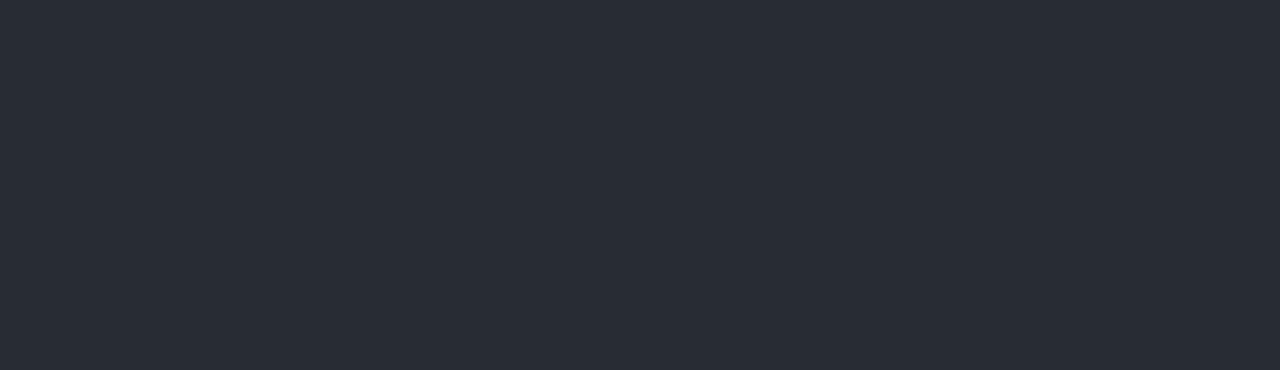
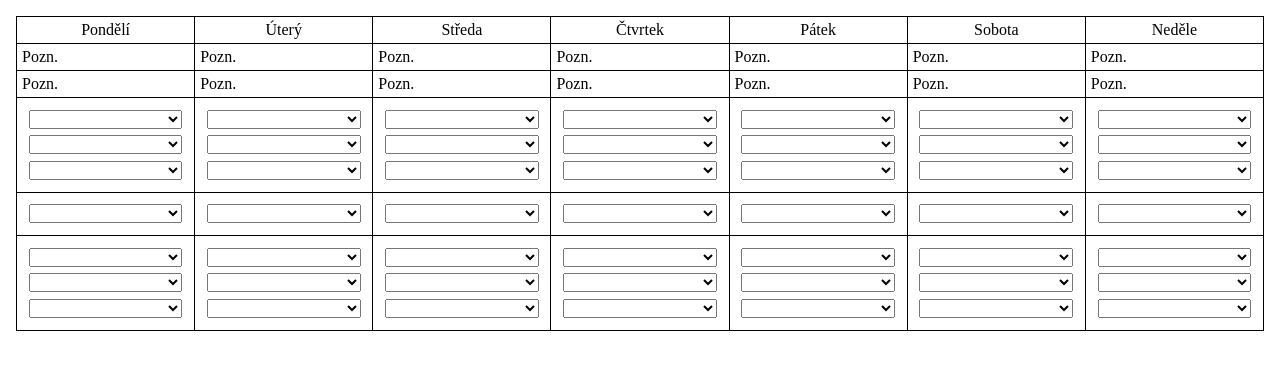
Before and after one commit to jarcik/menu-planning, a React (Create React App) app: page / in a window 1280 px wide. Shown: the top 370 px of the page. Built offline with nearby package versions, Linux system fonts and the light colour scheme.

Commit message:
working dropdowns without no duplicity policy

```diff
--- /dev/null
+++ b/public/meals.json
@@ -0,0 +1,24 @@
+{
+    "meals": [
+      { "id": 1, "name": "soup1",  "category": "soup" },
+      { "id": 2, "name": "soup2", "category": "soup" },
+      { "id": 3, "name": "soup13",  "category": "soup" },
+      { "id": 4, "name": "soup14", "category": "soup" },
+      { "id": 5, "name": "soup15",  "category": "soup" },
+      { "id": 6, "name": "soup16", "category": "soup" },
+      { "id": 8, "name": "sidedish1",  "category": "sidedish" },
+      { "id": 9, "name": "sidedish2", "category": "sidedish" },
+      { "id": 10, "name": "sidedish3",  "category": "sidedish" },
+      { "id": 11, "name": "sidedish4", "category": "sidedish" },
+      { "id": 12, "name": "sidedish5",  "category": "sidedish" },
+      { "id": 13, "name": "sidedish6", "category": "sidedish" },
+      { "id": 14, "name": "salad1",  "category": "salad" },
+      { "id": 15, "name": "salad2", "category": "salad" },
+      { "id": 16, "name": "salad3",  "category": "salad" },
+      { "id": 17, "name": "salad4", "category": "salad" },
+      { "id": 18, "name": "salad5",  "category": "salad" },
+      { "id": 19, "name": "dessert1", "category": "dessert" },
+      { "id": 20, "name": "dessert2",  "category": "dessert" },
+      { "id": 21, "name": "dessert3", "category": "dessert" }
+    ]
+}
--- a/src/App.css
+++ b/src/App.css
@@ -1,14 +1,15 @@
-.App {
-  text-align: center;
+
+table {
+    width: calc(100% - 2em);
+    margin: 1em;
 }
 
-.App-header {
-  background-color: #282c34;
-  min-height: 100vh;
-  display: flex;
-  flex-direction: column;
-  align-items: center;
-  justify-content: center;
-  font-size: calc(10px + 2vmin);
-  color: white;
+th {
+    margin: 5%;
+    width: calc(95% / 7);
 }
+
+td, th {
+    border: black 1px solid;
+    padding: 5px;
+}
--- a/src/App.js
+++ b/src/App.js
@@ -1,12 +1,205 @@
 import './App.css';
+import React, { Component } from 'react';
+import MealsDrop from './MealsDrop';
+import { LUNCH, DESSERTTYPE, DINNER, SOUP, SALAD, SIDEDISH, DESSERT } from './constants';
 
-function App() {
-  return (
-    <div className="App">
-      <header className="App-header">
-      </header>
-    </div>
-  );
+class App extends Component {
+
+  constructor(props) {
+      super(props);
+
+      //initiate state
+      this.state = {
+        meals: null,
+        error: null,
+        isLoaded: false,
+        selectedMenu: this.createNewSelectedMenu()
+      };
+    }
+
+  //create initial object of selected meal plan
+  createNewSelectedMenu() {
+    //array
+    let selectedMenu = [
+    ];
+
+    //to 7 as days of the week
+    for(let i = 0; i < 7; i++) {
+      selectedMenu.push({
+        lunch: {
+          soup: "",
+          sidedish: "",
+          salad: ""
+        },
+        dessert: "",
+        dinner:{
+          soup: "",
+          sidedish: "",
+          salad: ""
+        }
+      });
+    }
+
+    //return newly created initial object
+    return selectedMenu;
+  }
+
+  componentDidMount() {
+    //load meals
+    fetch("meals.json")
+    .then(res => res.json())
+    .then(
+      (result) => {
+        this.setState({
+          isLoaded: true,
+          meals: result.meals
+        });
+      },
+      // Note: it's important to handle errors here
+      // instead of a catch() block so that we don't swallow
+      // exceptions from actual bugs in components.
+      (error) => {
+        this.setState({
+          isLoaded: true,
+          error
+        });
+      }
+    )
+  }
+
+  //get meals from data object
+  getMeals(type) {
+    //filter by category and not selected state
+    let meals = this.state.meals.filter((q) => q.category === type);;
+    return meals;
+  }
+
+  //handle change on the meals dropdown component and update the state
+  dropChange = param => {
+    console.log('do something: ', param);
+
+    let selectedMenu = this.state.selectedMenu;
+    let { dayTime, day, type, value } = param;
+
+    //pick menu for particular day from the array
+    let menuForDay = this.state.selectedMenu[day];
+    //update object of menu for the day
+    this.updateSelectedMenu(dayTime, type, value, menuForDay);
+
+    //update state with new object of selected menun
+    this.setState({selectedMenu: selectedMenu});
+  }
+
+  //update selected meal object with selected value
+  updateSelectedMenu(dayTime, type, value, menuForDay) {
+    //based on type of the dish select the object for updating the value
+    let meal = null;
+    switch(dayTime) {
+      case LUNCH:
+        meal = menuForDay.lunch;
+      break;
+      case DESSERTTYPE:
+        break;
+      case DINNER:
+        meal = menuForDay.dinner;
+        break;
+      default:
+        break;
+    }
+
+    //update value
+    switch(type) {
+      case SOUP:
+        meal.soup = value;
+        break;
+      case SIDEDISH:
+        meal.sidedish = value;
+        break;
+      case SALAD:
+        meal.salad = value;
+        break;
+      case DESSERT:
+        menuForDay.dessert = value;
+        break;
+      default:
+        break;
+    }
+    return menuForDay;
+  }
+
+  render() {
+    const { error, isLoaded } = this.state;
+    if (error) {
+      return <div>Error: {error.message}</div>;
+    } else if (!isLoaded) {
+      return <div>Loading...</div>;
+    } else {
+      let days = [0, 1, 2, 3, 4, 5, 6];
+      return(
+        <div className="App">
+          <table>
+          <thead>
+            <tr>
+              {/* days of the week + date */}
+              <th>Pondělí</th>
+              <th>Úterý</th>
+              <th>Středa</th>
+              <th>Čtvrtek</th>
+              <th>Pátek</th>
+              <th>Sobota</th>
+              <th>Neděle</th>
+            </tr>
+          </thead>
+          <tbody>
+            {/* notes */}
+            <tr>{days.map((day, index) => (<td key={"note1"+index}>Pozn.</td>))}</tr>
+            <tr>{days.map((day, index) => (<td key={"note2"+index}>Pozn.</td>))}</tr>
+
+            {/* lunch */}
+            <tr>
+              {
+                //for each day of the week print cell with drops
+                days.map((day, index) => (
+                    <td key={index}>
+                      <MealsDrop key={"lunch"+SOUP+index} dayTime={LUNCH} meals={this.getMeals(SOUP)} type={SOUP} day={index} handleMealsDropChange={this.dropChange} />
+                      <MealsDrop key={"lunch"+SIDEDISH+index} dayTime={LUNCH} meals={this.getMeals(SIDEDISH)} type={SIDEDISH} day={index} handleMealsDropChange={this.dropChange} />
+                      <MealsDrop key={"lunch"+SALAD+index} dayTime={LUNCH} meals={this.getMeals(SALAD)} type={SALAD} day={index} handleMealsDropChange={this.dropChange} />
+                    </td>
+                ))
+              }
+            </tr>
+
+            {/* desert */}
+            <tr>
+              {
+                //for each day of the week print cell with drops
+                days.map((day, index) => (
+                    <td key={index}>
+                      <MealsDrop key={"dessert"+index} dayTime={DESSERTTYPE} meals={this.getMeals(DESSERT)} type={DESSERT} day={index} handleMealsDropChange={this.dropChange} />
+                    </td>
+                ))
+              }
+            </tr>
+
+            {/* dinner */}
+            <tr>
+              {
+                //for each day of the week print cell with drops
+                days.map((day, index) => (
+                    <td key={index}>
+                      <MealsDrop key={"dinner"+SOUP+index} dayTime={DINNER} meals={this.getMeals(SOUP)} type={SOUP} day={index} handleMealsDropChange={this.dropChange} />
+                      <MealsDrop key={"dinner"+SIDEDISH+index} dayTime={DINNER} meals={this.getMeals(SIDEDISH)} type={SIDEDISH} day={index} handleMealsDropChange={this.dropChange} />
+                      <MealsDrop key={"dinner"+SALAD+index} dayTime={DINNER} meals={this.getMeals(SALAD)} type={SALAD} day={index} handleMealsDropChange={this.dropChange} />
+                    </td>
+                ))
+              }
+            </tr>
+          </tbody>
+          </table>
+        </div>
+      );
+    }
+  }
 }
 
 export default App;
--- /dev/null
+++ b/src/MealsDrop.css
@@ -0,0 +1,9 @@
+select {
+    display: block;
+    margin: 0.5em 0.5em 0 0.5em;
+    width: calc(100% - 1em);
+}
+
+select:last-child {
+    margin-bottom: 0.5em;
+}
--- /dev/null
+++ b/src/MealsDrop.js
@@ -0,0 +1,42 @@
+import React, { Component } from 'react';
+import './MealsDrop.css';
+
+class MealsDrop extends Component {
+
+  constructor(props) {
+      super(props);
+      this.state = {value: ""};
+
+      this.handleChange = this.handleChange.bind(this);
+  }
+
+  handleChange(event) {
+    let newValue = parseInt(event.target.value);
+    this.setState({value: newValue});
+    this.props.handleMealsDropChange({
+        day: this.props.day,
+        value: newValue,
+        type: this.props.type,
+        dayTime: this.props.dayTime
+    });
+  }
+
+  render() {
+      return(
+        <select value={this.state.value} onChange={this.handleChange}>
+            <option value=""></option>
+            {this.props.meals &&
+                this.props.meals.map((meal) =>
+                    <option
+                        key={meal.id}
+                        value={meal.id}
+                        selected={meal.selected}>
+                        {meal.name}
+                    </option>
+            )}
+        </select>
+      );
+  }
+}
+
+export default MealsDrop;
--- /dev/null
+++ b/src/constants.js
@@ -0,0 +1,8 @@
+export const LUNCH = 0;
+export const DESSERTTYPE = 1;
+export const DINNER = 2;
+
+export const SOUP = "soup";
+export const SIDEDISH = "sidedish";
+export const SALAD = "salad";
+export const DESSERT = "dessert";
```
